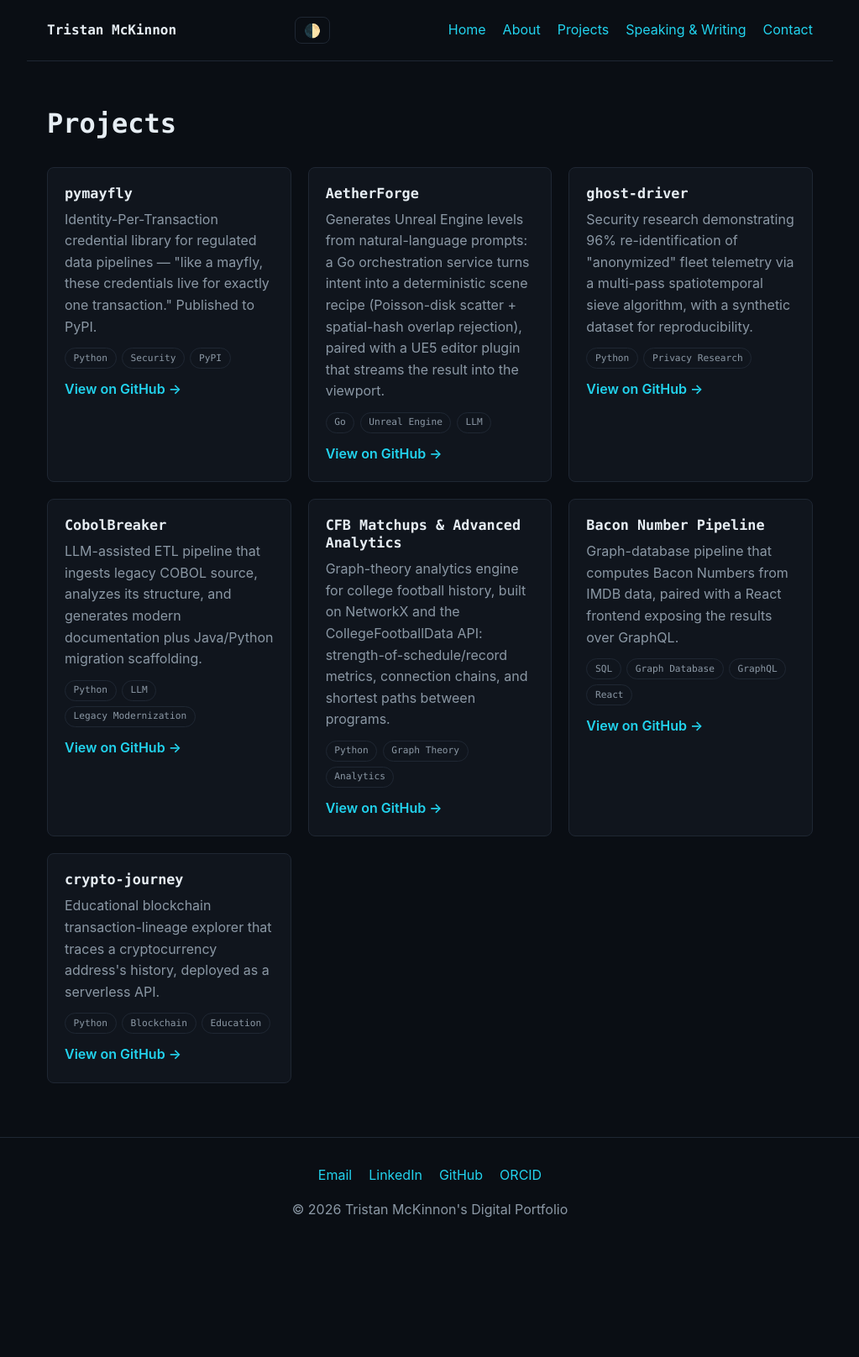
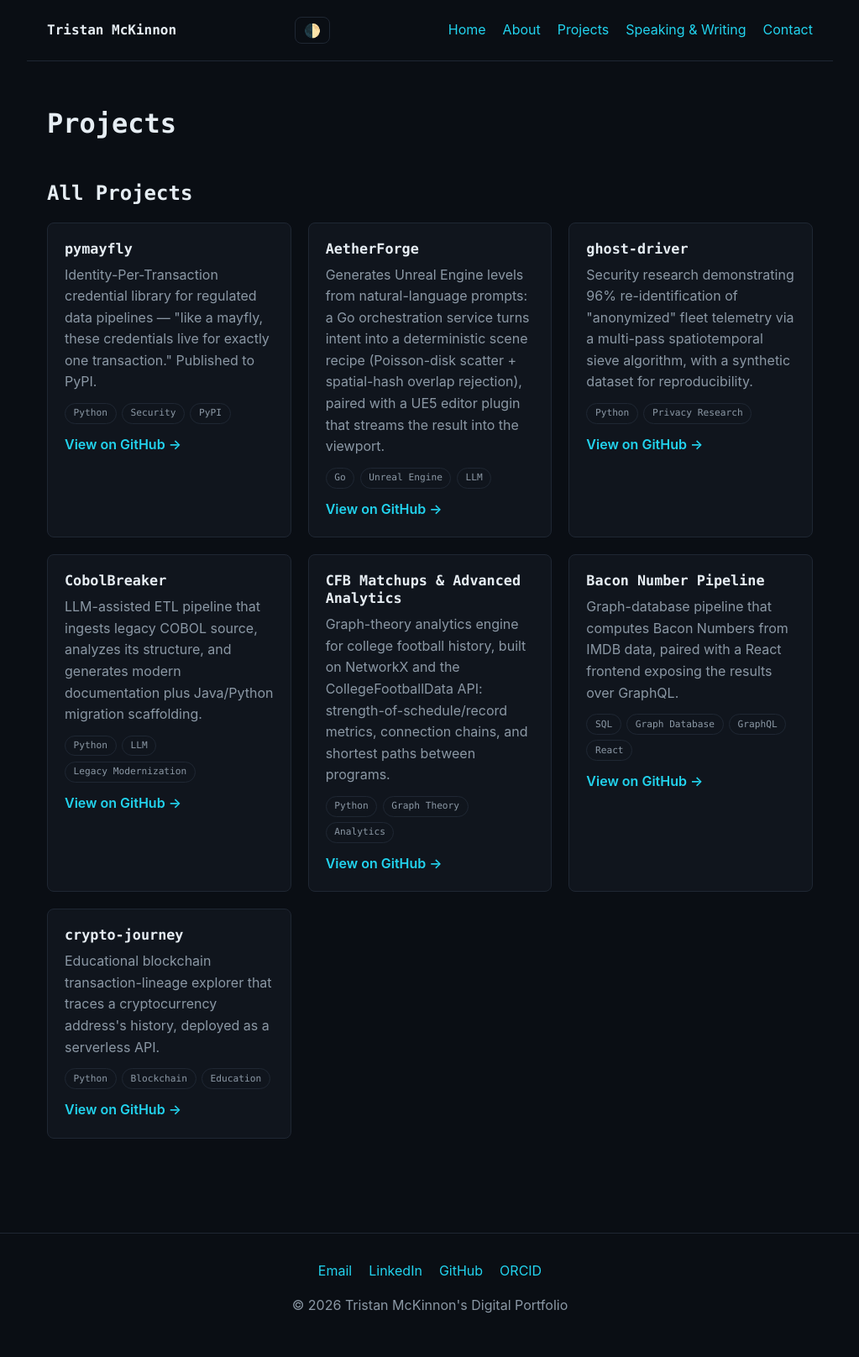
Before and after one commit to tr9800a/tr9800a.github.io, a Jekyll site: the page built from projects.md, in a window 1280 px wide. Shown: the whole page at 84% size, without its empty margins (128-1151 px from the left). Built offline with Jekyll 4.4.1, drawn with Linux system fonts in a browser that asks for light colours; before the commit the page ends 1502 px from its top, so only the background shows below that.

Commit message:
Fix heading hierarchy on Projects page
W3C validation of the live site flagged h1->h3 skipping h2 on
/projects/ (About and Speaking already had an h2 before their card
grids; Projects didn't). Wrap the grid in a section with an h2 to
match.

Co-Authored-By: Claude Sonnet 5 <noreply@anthropic.com>

```diff
--- a/projects.md
+++ b/projects.md
@@ -3,9 +3,12 @@ layout: page
 title: Projects
 permalink: /projects/
 ---
-<div class="card-grid">
-{% assign sorted_projects = site.projects | sort: "featured_order" %}
-{% for project in sorted_projects %}
-  {% include project-card.html project=project %}
-{% endfor %}
-</div>
+<section class="section">
+  <h2>All Projects</h2>
+  <div class="card-grid">
+  {% assign sorted_projects = site.projects | sort: "featured_order" %}
+  {% for project in sorted_projects %}
+    {% include project-card.html project=project %}
+  {% endfor %}
+  </div>
+</section>
```
